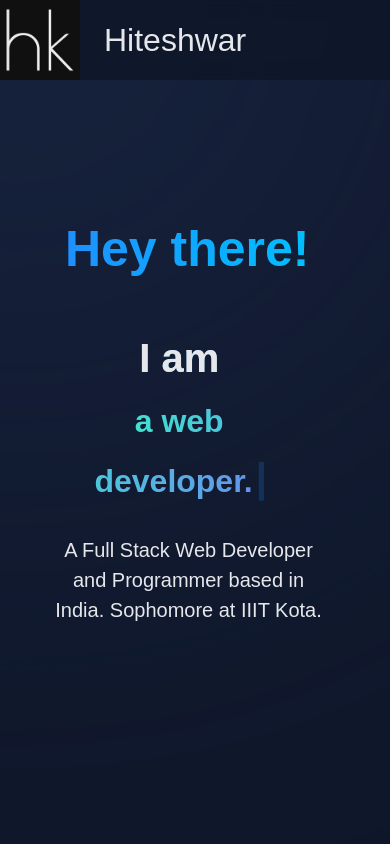
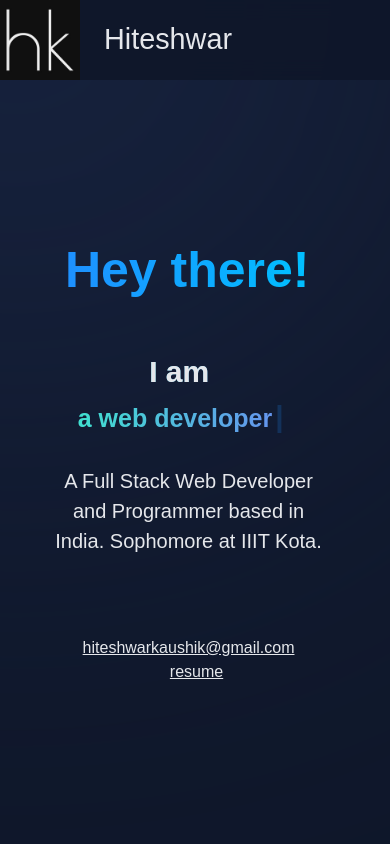
Before and after one commit to CoderKaushik/Portfolio, a React (Create React App) app: page / in a window 390 px wide. Shown: the top 844 px of the page. Built offline with nearby package versions, Linux system fonts and the light colour scheme.

Commit message:
made minor changes to navbar and hero components

```diff
--- a/package.json
+++ b/package.json
@@ -4,6 +4,10 @@
   "private": true,
   "dependencies": {
     "@emailjs/browser": "^3.12.1",
+    "@emotion/react": "^11.11.3",
+    "@emotion/styled": "^11.11.0",
+    "@mui/icons-material": "^5.15.6",
+    "@mui/material": "^5.15.6",
     "@svgr/webpack": "^8.1.0",
     "@testing-library/jest-dom": "^5.17.0",
     "@testing-library/react": "^13.4.0",
@@ -12,6 +16,7 @@
     "react": "^18.2.0",
     "react-dom": "^18.2.0",
     "react-icons": "^5.0.1",
+    "react-router-dom": "^6.21.3",
     "react-scripts": "5.0.1",
     "react-scroll": "^1.9.0",
     "react-simple-typewriter": "^5.0.1",
--- a/src/scenes/Hero/Hero.js
+++ b/src/scenes/Hero/Hero.js
@@ -5,7 +5,7 @@ import { useTypewriter, Cursor } from 'react-simple-typewriter';
 
 const Hero = () => {
   const [text] = useTypewriter({
-    words: ['Hiteshwar Kaushik.', 'a web developer.', 'good at what I do.'],
+    words: ['Hiteshwar Kaushik', 'a web developer', 'good at what I do'],
     loop: {},
     typeSpeed: 100,
     deleteSpeed: 50,
--- a/src/scenes/Hero/hero.css
+++ b/src/scenes/Hero/hero.css
@@ -51,7 +51,7 @@
   /* margin-top: 10vh;
     margin-left: 10vw; */
     margin-right: 0;
-    margin-top: 4vh;
+    margin-top: -2vh;
     margin-bottom: 1vh;
   font-size: 7rem;
 }
@@ -244,7 +244,11 @@
   }
 
   .my-name {
-    font-size: 40px;
+    font-size: 30px;
+  }
+
+  .name-animated {
+    font-size: 25px;
   }
 
   .bio {
@@ -264,6 +268,11 @@
     display: none;
   }
 
+  .email {
+    display: inline;
+    text-decoration: underline;
+  }
+
   .heading {
     justify-content: center;
     align-items: center;
--- a/src/scenes/navbar/navbar.css
+++ b/src/scenes/navbar/navbar.css
@@ -70,6 +70,14 @@
     color: dodgerblue;
 }
 
+/* .Menu-Navbar {
+    display: none;
+}
+
+.Close-Navbar {
+    display: none;
+} */
+
 @media only screen and (max-width : 1355px) {
 
     .logo-nav {
@@ -106,8 +114,10 @@
 
 /* at 963 px I'm supposed to turn to mobile nav */
 
-@media only screen and (max-width : 963px) {
+@media only screen and (max-width : 450px) {
 
-
+    .myname {
+        font-size: 1.8rem;
+    }
 
 }
--- a/src/scenes/navbar/navbar.js
+++ b/src/scenes/navbar/navbar.js
@@ -2,6 +2,8 @@ import { useState } from "react";
 import React from "react";
 import "./navbar.css";
 import hkLogo from "../../scenes/hkLogo.jpg";
+import MenuIcon from '@mui/icons-material/Menu';
+import CloseIcon from '@mui/icons-material/Close';
 // import { useState } from "react";
 import { Link as ScrollLink, animateScroll as scroll } from "react-scroll";
 
@@ -69,7 +71,8 @@ const Navbar = () => {
               target="_blank"
             >Resume</a></li>
           </ul>
-          <div className="mobile_menu" onClick={toggleMenu}>Trigger</div>
+          <div className="mobile_menu" onClick={toggleMenu}><li className="Menu-Navbar"><MenuIcon /></li>
+            <li className="Close-Navbar"><CloseIcon /></li></div>
         </div>
       </div>
     </div>
```
Also changed, not shown: 1 other file (tests, documents, lock files or other folders).
